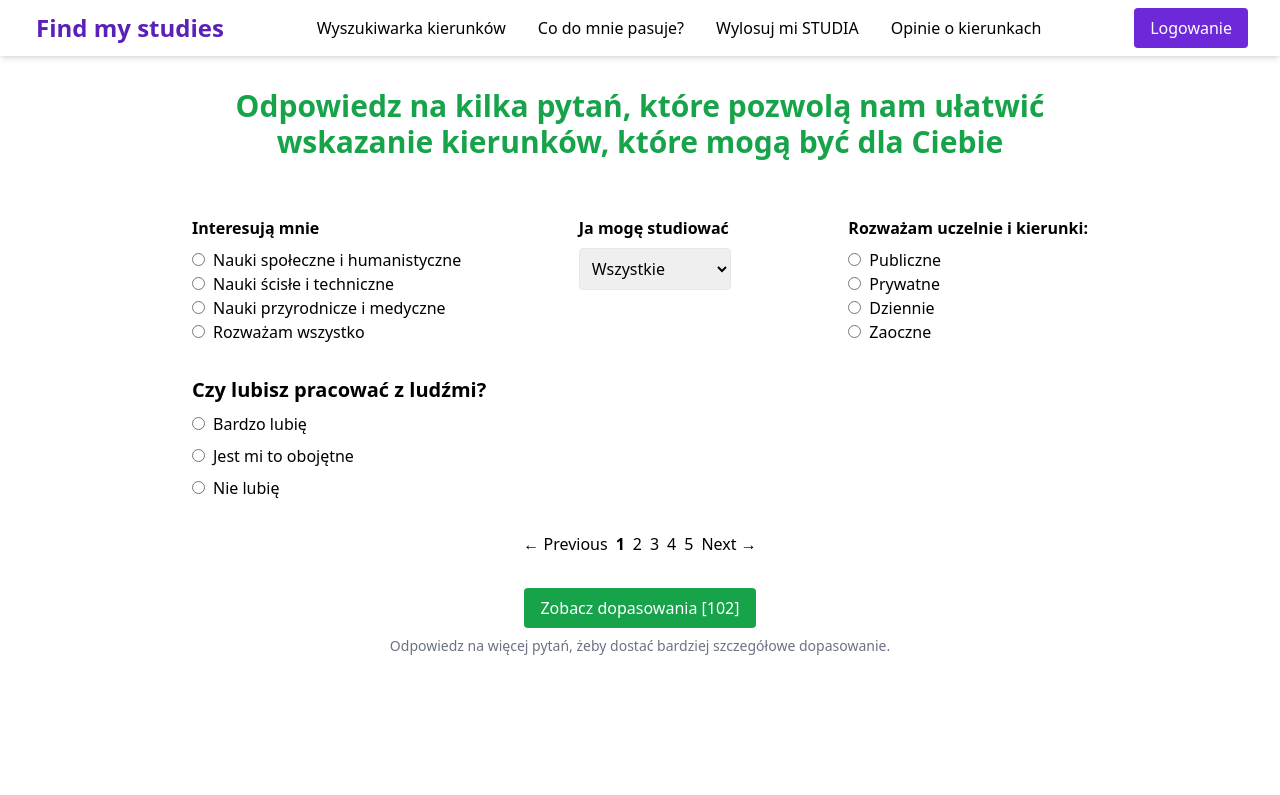
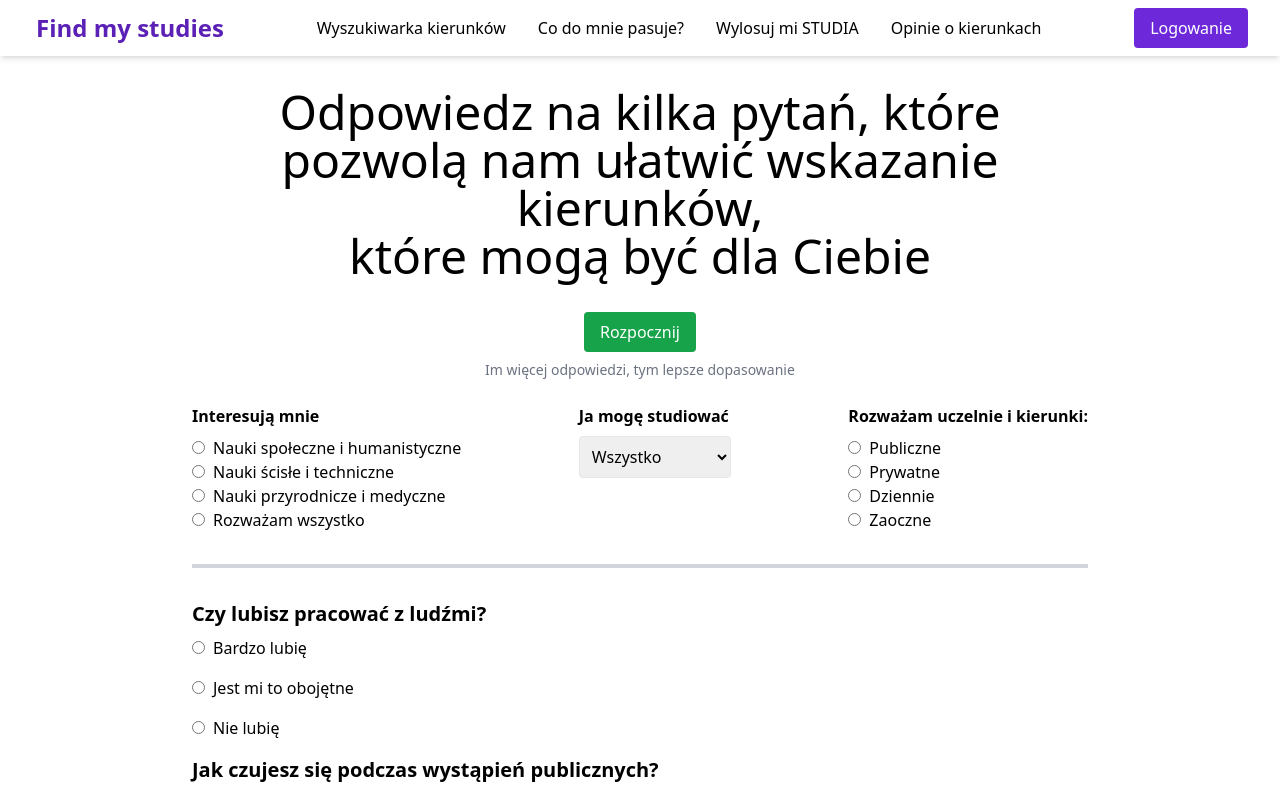
Before and after one commit to jaceksekula1337/find-your-studies, a Next.js app: page /quiz in a window 1280 px wide. Shown: the top 795 px of the page. Built offline with nearby package versions, Linux system fonts and the light colour scheme.

Commit message:
changes for quizes and simple version of wheel of fortune

```diff
--- a/package.json
+++ b/package.json
@@ -11,7 +11,9 @@
   "dependencies": {
     "next": "^14.2.5",
     "react": "^18",
-    "react-dom": "^18"
+    "react-custom-roulette": "^1.4.1",
+    "react-dom": "^18",
+    "react-wheel-of-prizes": "^1.1.0"
   },
   "devDependencies": {
     "autoprefixer": "^10.4.19",
--- /dev/null
+++ b/src/components/FormInput.js
@@ -0,0 +1,55 @@
+import React from 'react';
+
+export default function FormInput({ type, label, options, name, value, onChange }) {
+  return (
+    <div className="mb-4">
+      <label className="block font-semibold mb-2">{label}</label>
+      {type === 'radio' && options.map((option, index) => (
+        <div key={index}>
+          <input
+            type="radio"
+            id={`${name}-${index}`}
+            name={name}
+            value={option.value}
+            checked={value === option.value}
+            onChange={onChange}
+            className="mr-2"
+          />
+          <label htmlFor={`${name}-${index}`}>{option.label}</label>
+        </div>
+      ))}
+      {type === 'select' && (
+        <select name={name} value={value} onChange={onChange} className="border rounded p-2 w-full">
+          {options.map((option, index) => (
+            <option key={index} value={option.value}>
+              {option.label}
+            </option>
+          ))}
+        </select>
+      )}
+      {type === 'checkbox' && options.map((option, index) => (
+        <div key={index}>
+          <input
+            type="checkbox"
+            id={`${name}-${index}`}
+            name={name}
+            value={option.value}
+            checked={value.includes(option.value)}
+            onChange={onChange}
+            className="mr-2"
+          />
+          <label htmlFor={`${name}-${index}`}>{option.label}</label>
+        </div>
+      ))}
+      {type === 'text' && (
+        <input
+          type="text"
+          name={name}
+          value={value}
+          onChange={onChange}
+          className="border rounded p-2 w-full"
+        />
+      )}
+    </div>
+  );
+}
--- a/src/pages/index.js
+++ b/src/pages/index.js
@@ -19,7 +19,7 @@ export default function Home() {
 
   return (
     <div className="p-10 min-h-screen  flex flex-col items-center  w-full">
-      <h1 className="text-5xl font-bold mb-8 text-center">
+      <h1 className="text-5xl mb-8 text-center">
         Wyszukaj kierunek studiów, <br></br>zobacz czy do niego pasujesz albo{" "}
         <br></br>
         sprawdź co zaproponuje ci LOS.
--- a/src/pages/quiz.js
+++ b/src/pages/quiz.js
@@ -1,4 +1,6 @@
 import { useState } from "react";
+import Pagination from "../components/Pagination";
+import FormInput from "../components/FormInput"; // Importujemy komponent FormInput
 
 const questions = [
   {
@@ -43,10 +45,23 @@ const questions = [
 
 export default function Quiz() {
   const [currentPage, setCurrentPage] = useState(1);
-  const itemsPerPage = 1;
+  const itemsPerPage = 5;
+  const [formValues, setFormValues] = useState({
+    interest: "",
+    studyMode: "Wszystko",
+    type: "",
+  });
 
   const handlePageChange = (page) => {
     setCurrentPage(page);
+  };
+
+  const handleInputChange = (e) => {
+    const { name, value } = e.target;
+    setFormValues((prevValues) => ({
+      ...prevValues,
+      [name]: value,
+    }));
   };
 
   const startIndex = (currentPage - 1) * itemsPerPage;
@@ -58,133 +73,84 @@ export default function Quiz() {
   return (
     <div className="w-full max-w-4xl mx-auto">
       <div className="mb-8">
-        <div className="p-8">
-          <h1 className="text-3xl font-bold mb-6 text-green-600 text-center">
+        <div className="py-8">
+          <h1 className="text-5xl text-center">
             Odpowiedz na kilka pytań, które pozwolą nam ułatwić wskazanie
-            kierunków, które mogą być dla Ciebie
+            kierunków, <br></br>które mogą być dla Ciebie
           </h1>
         </div>
+        <div className="text-center">
+          <button className="bg-green-600 text-white py-2 px-4 rounded">
+            Rozpocznij
+          </button>
+          <p className="mt-2 text-sm text-gray-500 mb-6">
+            Im więcej odpowiedzi, tym lepsze dopasowanie
+          </p>
+        </div>
         <div className="flex justify-between mb-4">
-          <div>
-            <label className="block font-semibold mb-2">Interesują mnie</label>
-            <div>
-              <input
-                type="radio"
-                name="interest"
-                id="interest1"
-                className="mr-2"
-              />
-              <label htmlFor="interest1">Nauki społeczne i humanistyczne</label>
-            </div>
-            <div>
-              <input
-                type="radio"
-                name="interest"
-                id="interest2"
-                className="mr-2"
-              />
-              <label htmlFor="interest2">Nauki ścisłe i techniczne</label>
-            </div>
-            <div>
-              <input
-                type="radio"
-                name="interest"
-                id="interest3"
-                className="mr-2"
-              />
-              <label htmlFor="interest3">Nauki przyrodnicze i medyczne</label>
-            </div>
-            <div>
-              <input
-                type="radio"
-                name="interest"
-                id="interest4"
-                className="mr-2"
-              />
-              <label htmlFor="interest4">Rozważam wszystko</label>
-            </div>
-          </div>
+          <FormInput
+            type="radio"
+            label="Interesują mnie"
+            name="interest"
+            options={[
+              { value: "humanities", label: "Nauki społeczne i humanistyczne" },
+              { value: "science", label: "Nauki ścisłe i techniczne" },
+              { value: "medicine", label: "Nauki przyrodnicze i medyczne" },
+              { value: "everything", label: "Rozważam wszystko" },
+            ]}
+            value={formValues.interest}
+            onChange={handleInputChange}
+          />
+          <FormInput
+            type="select"
+            label="Ja mogę studiować"
+            name="studyMode"
+            options={[
+              { value: "Wszystkie", label: "Wszystko" },
+              { value: "Stacjonarne", label: "Stacjonarne" },
+              { value: "Niestacjonarne", label: "Niestacjonarne" },
+            ]}
+            value={formValues.studyMode}
+            onChange={handleInputChange}
+          />
 
-          <div>
-            <label className="block font-semibold mb-2">
-              Ja mogę studiować
-            </label>
-            <select className="border rounded p-2 w-full">
-              <option>Wszystkie</option>
-              <option>Stacjonarne</option>
-              <option>Niestacjonarne</option>
-            </select>
-          </div>
-
-          <div>
-            <label className="block font-semibold mb-2">
-              Rozważam uczelnie i kierunki:
-            </label>
-            <div>
-              <input type="radio" name="type" id="type1" className="mr-2" />
-              <label htmlFor="type1">Publiczne</label>
-            </div>
-            <div>
-              <input type="radio" name="type" id="type2" className="mr-2" />
-              <label htmlFor="type2">Prywatne</label>
-            </div>
-            <div>
-              <input type="radio" name="type" id="type3" className="mr-2" />
-              <label htmlFor="type3">Dziennie</label>
-            </div>
-            <div>
-              <input type="radio" name="type" id="type4" className="mr-2" />
-              <label htmlFor="type4">Zaoczne</label>
-            </div>
-          </div>
+          <FormInput
+            type="radio"
+            label="Rozważam uczelnie i kierunki:"
+            name="type"
+            options={[
+              { value: "public", label: "Publiczne" },
+              { value: "private", label: "Prywatne" },
+              { value: "day", label: "Dziennie" },
+              { value: "evening", label: "Zaoczne" },
+            ]}
+            value={formValues.type}
+            onChange={handleInputChange}
+          />
         </div>
+        <hr className="border-t-4 border-gray-300 my-4" />
       </div>
-
       {paginatedQuestions.map((question) => (
         <div key={question.id} className="mb-4">
           <h2 className="text-xl font-semibold mb-2">{question.question}</h2>
           {question.answers.map((answer, index) => (
-            <div key={index} className="mb-2">
-              <input
-                type="radio"
-                name={`question${question.id}`}
-                id={`q${question.id}a${index}`}
-                className="mr-2"
-              />
-              <label htmlFor={`q${question.id}a${index}`}>{answer}</label>
-            </div>
+            <FormInput
+              key={index}
+              type="radio"
+              name={`question${question.id}`}
+              value={formValues[`question${question.id}`]}
+              options={[{ value: answer, label: answer }]}
+              onChange={handleInputChange}
+            />
           ))}
         </div>
       ))}
-
-      <div className="flex justify-center mt-8">
-        <button
-          className="mx-1"
-          onClick={() => handlePageChange(currentPage - 1)}
-          disabled={currentPage === 1}
-        >
-          ← Previous
-        </button>
-        {[...Array(Math.ceil(questions.length / itemsPerPage)).keys()].map(
-          (page) => (
-            <button
-              key={page}
-              className={`mx-1 ${currentPage === page + 1 ? "font-bold" : ""}`}
-              onClick={() => handlePageChange(page + 1)}
-            >
-              {page + 1}
-            </button>
-          )
-        )}
-        <button
-          className="mx-1"
-          onClick={() => handlePageChange(currentPage + 1)}
-          disabled={currentPage === Math.ceil(questions.length / itemsPerPage)}
-        >
-          Next →
-        </button>
-      </div>
-
+      <Pagination
+        totalItems={questions.length}
+        itemsPerPage={itemsPerPage}
+        currentPage={currentPage}
+        onPageChange={handlePageChange}
+      />
       <div className="mt-8 text-center">
         <button className="bg-green-600 text-white py-2 px-4 rounded">
           Zobacz dopasowania [102]
--- a/src/pages/wheel.js
+++ b/src/pages/wheel.js
@@ -1,10 +1,55 @@
-import WheelOfFortune from "../components/WheelOfFortune";
+import React, { useState } from "react";
+import dynamic from 'next/dynamic';
+const Wheel = dynamic(() => import('react-custom-roulette').then((mod) => mod.Wheel), { ssr: false, });
+import useCourses from "../hooks/useCourses";
 
-export default function Wheel() {
+const WheelPage = () => {
+  const { courses, loading } = useCourses();
+  const [mustSpin, setMustSpin] = useState(false);
+  const [prizeNumber, setPrizeNumber] = useState(0);
+
+  if (loading) {
+    return <p>Ładowanie kursów...</p>;
+  }
+
+  const segments = courses.slice(0, 6).map((course, index) => ({
+    option: course.courseName,
+    style: { backgroundColor: index % 2 === 0 ? "#FF5733" : "#33FF57" },
+  }));
+
+  const handleSpinClick = () => {
+    const newPrizeNumber = Math.floor(Math.random() * segments.length);
+    setPrizeNumber(newPrizeNumber);
+    setMustSpin(true);
+  };
+  const data1 = [
+    { option: "0", style: { backgroundColor: "green", textColor: "black" } },
+    { option: "1", style: { backgroundColor: "white" } },
+    { option: "2" },
+  ];
   return (
-    <div>
+    <div className="p-8 flex flex-col items-center">
       <h1 className="text-3xl font-bold mb-4 text-purple-600">Koło Fortuny</h1>
-      <WheelOfFortune />
+      <Wheel
+        mustStartSpinning={mustSpin}
+        prizeNumber={prizeNumber}
+        data={segments}
+        onStopSpinning={() => {
+          setMustSpin(false);
+          console.log("Wylosowany kurs:", segments[prizeNumber].option);
+        }}
+      />
+      <button
+        onClick={handleSpinClick}
+        className="mt-4 bg-purple-600 text-white py-2 px-4 rounded"
+      >
+        Zakręć
+      </button>
+      <p className="mt-4 text-xl">
+        Wylosowany kierunek: {mustSpin ? "..." : segments[prizeNumber].option}
+      </p>
     </div>
   );
-}
+};
+
+export default WheelPage;
```
Also changed, not shown: src/components/WheelOfFortune.js (+89 -7 lines), 1 other file (tests, documents, lock files or other folders).
